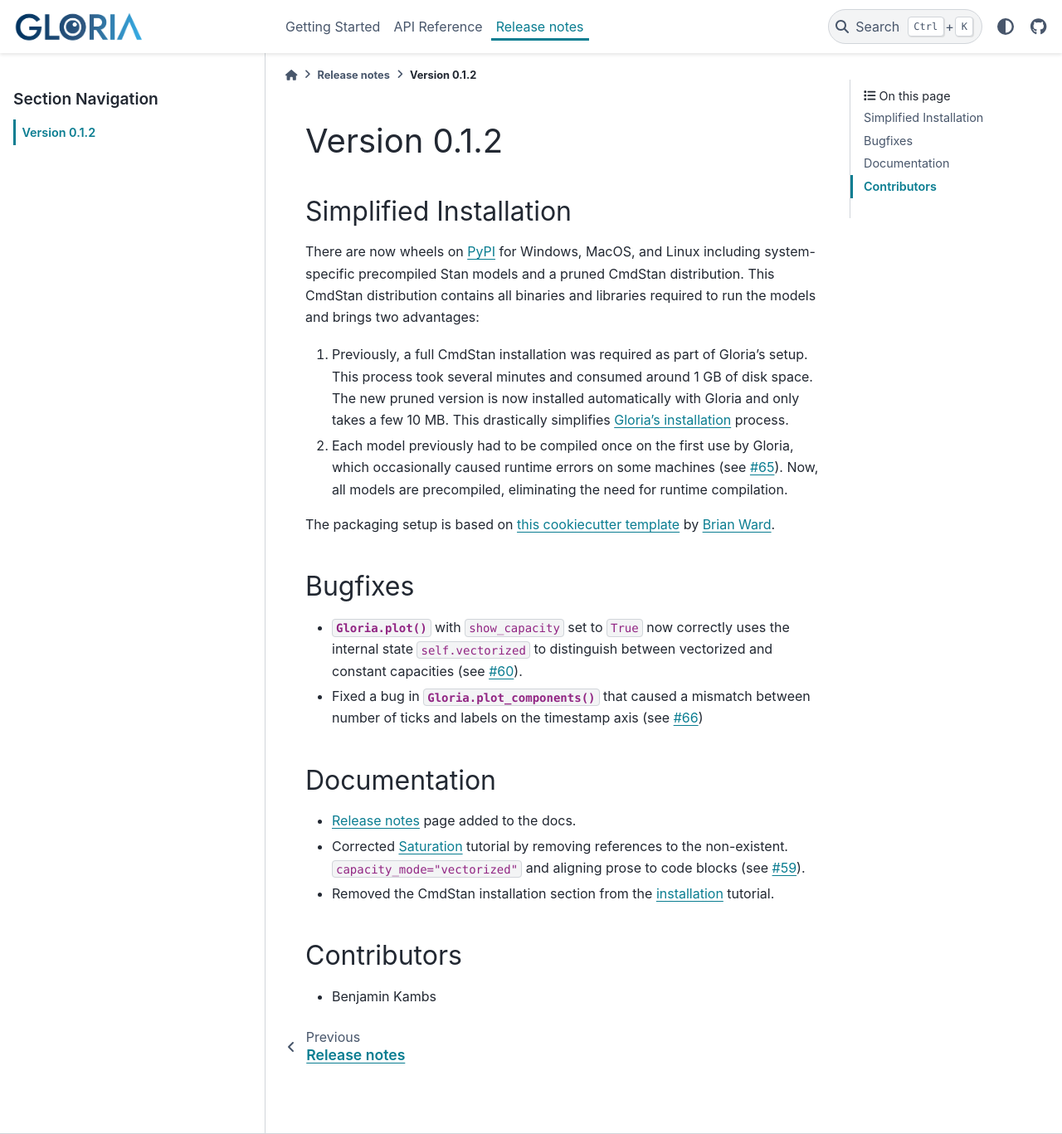
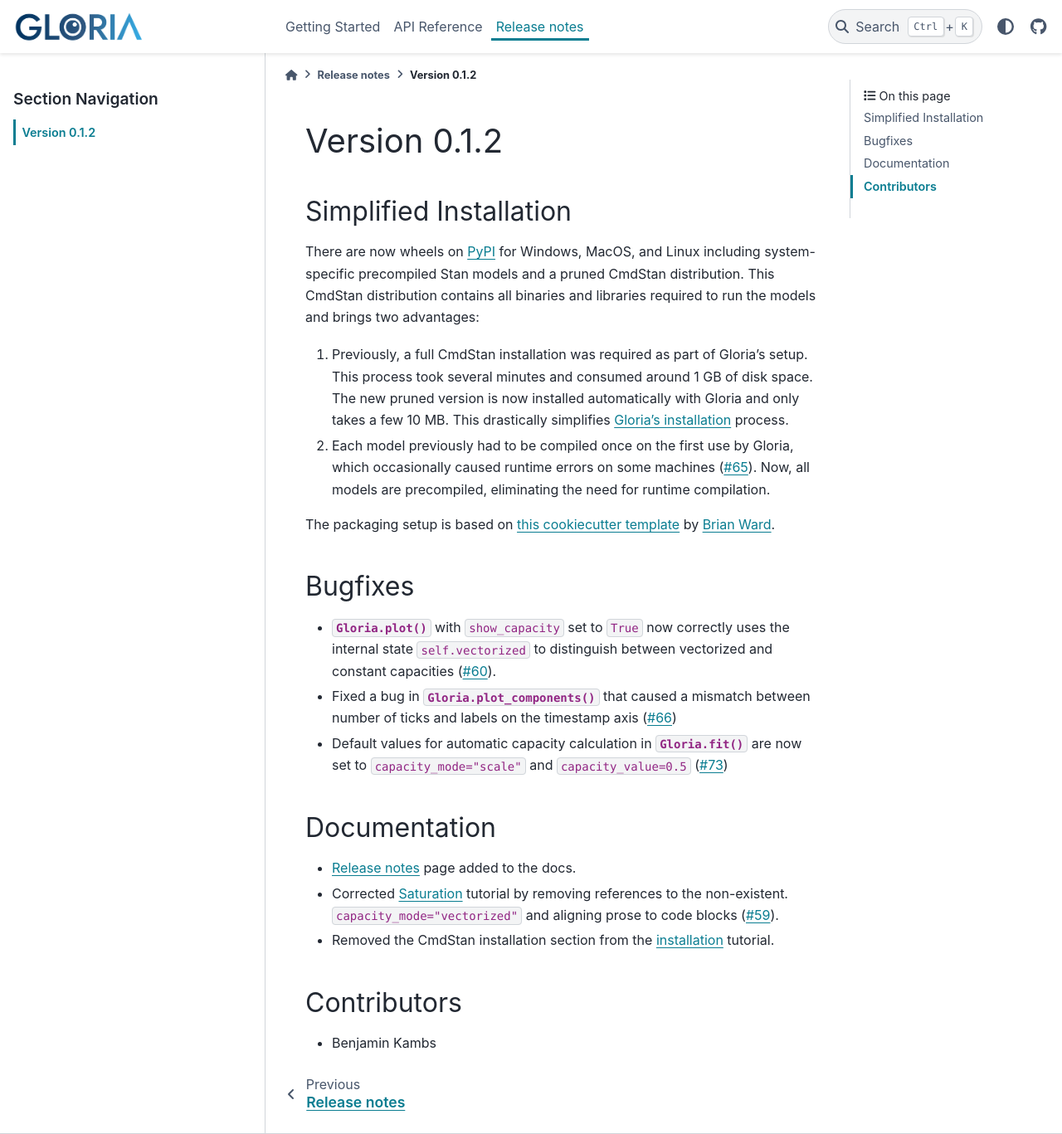
Before and after one commit to e-dyn/gloria, a Sphinx documentation site: the page built from doc/source/release_notes/v0_1_2.rst, in a window 1280 px wide and 1367 px high. Shown: the whole window at 83% size. Built offline with Sphinx 7.4.7 and the PyData theme 0.15.4, drawn with Linux system fonts in a browser that asks for light colours.

Commit message:
Bug #73 capacity default values (#75)
* Changed fit default values in constants.py to capacity_mode="scale" and capacity_value=0.5
* Added changes to release notes

---------

Co-authored-by: Benjamin Kambs <bkambs@e-dynamics.de>

```diff
--- a/doc/source/index.rst
+++ b/doc/source/index.rst
@@ -75,7 +75,7 @@ Built for Professionals
       :text-align: center
       :columns: 4
 
-      Gloria'S modular design lets you build custom forecasting workflows by
+      Gloria's modular design lets you build custom forecasting workflows by
       combining and extending components like events, distributions, and
       regressors.
 
--- a/doc/source/release_notes/v0_1_2.rst
+++ b/doc/source/release_notes/v0_1_2.rst
@@ -9,19 +9,20 @@ Simplified Installation
 There are now wheels on `PyPI <https://pypi.org/project/gloria/>`_ for Windows, MacOS, and Linux including system-specific precompiled Stan models and a pruned CmdStan distribution. This CmdStan distribution contains all binaries and libraries required to run the models and brings two advantages:
 
 1. Previously, a full CmdStan installation was required as part of Gloria's setup. This process took several minutes and consumed around 1 GB of disk space. The new pruned version is now installed automatically with Gloria and only takes a few 10 MB. This drastically simplifies :ref:`Gloria's installation <ref-installation>` process.
-2. Each model previously had to be compiled once on the first use by Gloria, which occasionally caused runtime errors on some machines (see `#65 <https://github.com/e-dyn/gloria/issues/65>`_). Now, all models are precompiled, eliminating the need for runtime compilation.
+2. Each model previously had to be compiled once on the first use by Gloria, which occasionally caused runtime errors on some machines (`#65 <https://github.com/e-dyn/gloria/issues/65>`_). Now, all models are precompiled, eliminating the need for runtime compilation.
 
 The packaging setup is based on `this cookiecutter template <https://github.com/WardBrian/cookiecutter-cmdstanpy-wrapper>`_ by `Brian Ward <https://github.com/WardBrian>`_.
 
 Bugfixes
 --------
-- :meth:`Gloria.plot` with ``show_capacity`` set to ``True`` now correctly uses the internal state ``self.vectorized`` to distinguish between vectorized and constant capacities (see `#60 <https://github.com/e-dyn/gloria/issues/60>`_).
-- Fixed a bug in :meth:`Gloria.plot_components` that caused a mismatch between number of ticks and labels on the timestamp axis (see `#66 <https://github.com/e-dyn/gloria/issues/66>`_)
+- :meth:`Gloria.plot` with ``show_capacity`` set to ``True`` now correctly uses the internal state ``self.vectorized`` to distinguish between vectorized and constant capacities (`#60 <https://github.com/e-dyn/gloria/issues/60>`_).
+- Fixed a bug in :meth:`Gloria.plot_components` that caused a mismatch between number of ticks and labels on the timestamp axis (`#66 <https://github.com/e-dyn/gloria/issues/66>`_)
+- Default values for automatic capacity calculation in :meth:`Gloria.fit` are now set to ``capacity_mode="scale"`` and ``capacity_value=0.5`` (`#73 <https://github.com/e-dyn/gloria/issues/73>`_)
 
 Documentation
 -------------
 - `Release notes <https://e-dyn.github.io/gloria/release_notes/index.html>`_ page added to the docs.
-- Corrected :ref:`Saturation <ref-saturation>` tutorial by removing references to the non-existent. ``capacity_mode="vectorized"`` and aligning prose to code blocks (see `#59 <https://github.com/e-dyn/gloria/issues/59>`_).
+- Corrected :ref:`Saturation <ref-saturation>` tutorial by removing references to the non-existent. ``capacity_mode="vectorized"`` and aligning prose to code blocks (`#59 <https://github.com/e-dyn/gloria/issues/59>`_).
 - Removed the CmdStan installation section from the :ref:`installation <ref-installation>` tutorial.
 
 Contributors
```
Also changed, not shown: 6 other files.
